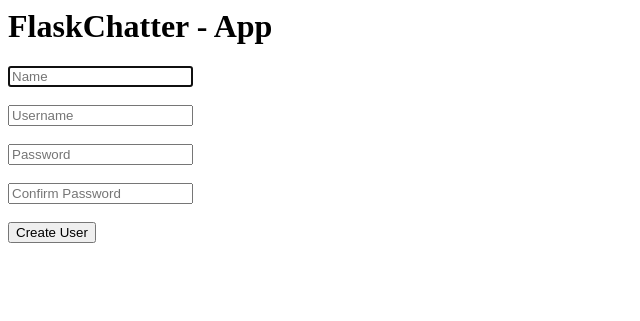
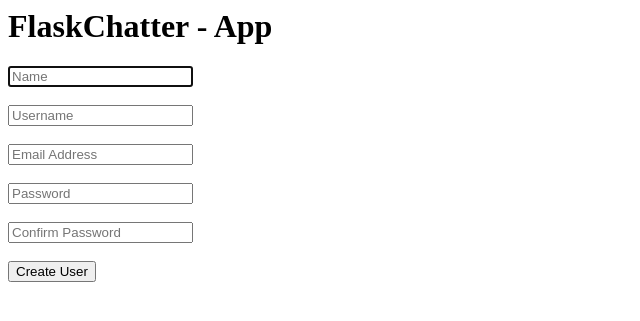
Before and after one commit to clueless-skywatcher/flaskchatter-app, a Flask app: page / in a window 1280 px wide. Shown: the top 321 px of the page, without its empty margins (0-640 px from the left). Run offline with Flask 2, Linux system fonts and the light colour scheme.

Commit message:
Added email field during signup

```diff
--- a/backend/main.py
+++ b/backend/main.py
@@ -28,12 +28,13 @@ def index():
     regform = RegForm()
     if regform.validate_on_submit():
         name = regform.name.data
+        email = regform.email.data
         username = regform.username.data
         password = regform.password.data
 
         hashed = pbkdf2_sha512.hash(password)
 
-        user = UserModel(name = name, username = username, password = hashed)
+        user = UserModel(name = name, email = email, username = username, password = hashed)
         db.session.add(user)
         db.session.commit()
         return redirect(url_for('login'))
--- a/backend/models.py
+++ b/backend/models.py
@@ -8,4 +8,5 @@ class UserModel(UserMixin, db.Model):
     id = db.Column(db.Integer, primary_key = True)
     name = db.Column(db.String(80), nullable = False)
     username = db.Column(db.String(20), unique = True, nullable = False)
+    email = db.Column(db.String(50), unique = True, nullable = False)
     password = db.Column(db.String(), nullable = False)
--- a/backend/static/scripts/socketio.js
+++ b/backend/static/scripts/socketio.js
@@ -41,7 +41,7 @@ document.addEventListener('DOMContentLoaded', () => {
         const span_msg = document.createElement('span')
         span_msg.className = 'message-text'
 
-        if (data.username){
+        if (data.username && data.msg){
             span_usn.innerHTML = data.username
             span_time.innerHTML = data.timestamp
             span_msg.innerHTML = data.msg
--- a/backend/templates/helper.html
+++ b/backend/templates/helper.html
@@ -1,6 +1,6 @@
 {% macro display(field, placeholder) %}
 
-    <div>
+    <div class="form-control">
         {{ field(class_ = 'form-control', placeholder = placeholder, **kwargs) }}
         <div>
             {% for error in field.errors %}
--- a/backend/templates/index.html
+++ b/backend/templates/index.html
@@ -8,9 +8,11 @@
     <h1>
         FlaskChatter - App
     </h1>
-    <form action="{{url_for('index')}}", method="POST">
+    <link href="{{url_for('static', filename = 'layout/style.css')}}">
+    <form action="{{url_for('index')}}" method="POST" id = 'registration-form'>
         {{display(form.name, 'Name', autocomplete = 'off', autofocus = true)}}<br>
         {{display(form.username, 'Username', autocomplete = 'off', autofocus = true)}}<br>
+        {{display(form.email, 'Email Address', autocomplete = 'off', autofocus = true)}}<br>
         {{display(form.password, 'Password', autocomplete = 'off', autofocus = true)}}<br>
         {{display(form.confirm_password, 'Confirm Password', autocomplete = 'off', autofocus = true)}}<br>
 
--- a/backend/wtforms_forms.py
+++ b/backend/wtforms_forms.py
@@ -1,6 +1,6 @@
 from flask_wtf import FlaskForm
 from wtforms import StringField, PasswordField, SubmitField
-from wtforms.validators import Required, Length, EqualTo, ValidationError
+from wtforms.validators import Required, Length, EqualTo, ValidationError, Email
 from models import UserModel
 from passlib.hash import pbkdf2_sha512
 
@@ -8,6 +8,7 @@ from passlib.hash import pbkdf2_sha512
 class RegForm(FlaskForm):
     name = StringField('name', validators = [Required(message = 'Name required')])
     username = StringField('username', validators = [Required(message = 'Username required'), Length(min = 6, max = 20, message = 'Username must be between 6 to 20 characters')])
+    email = StringField('email', validators = [Required(message = 'Email Required'), Email(message = 'Please enter proper email format')])
     password = PasswordField('password', validators = [Required(message = 'Password required')])
     confirm_password = PasswordField('confirm_password', validators = [EqualTo('password', message = 'Passwords must be equal')])
     submit_button = SubmitField('Create User')
```
Also changed, not shown: backend/static/layout/style.css (+12 -0 lines), 2 other files.
